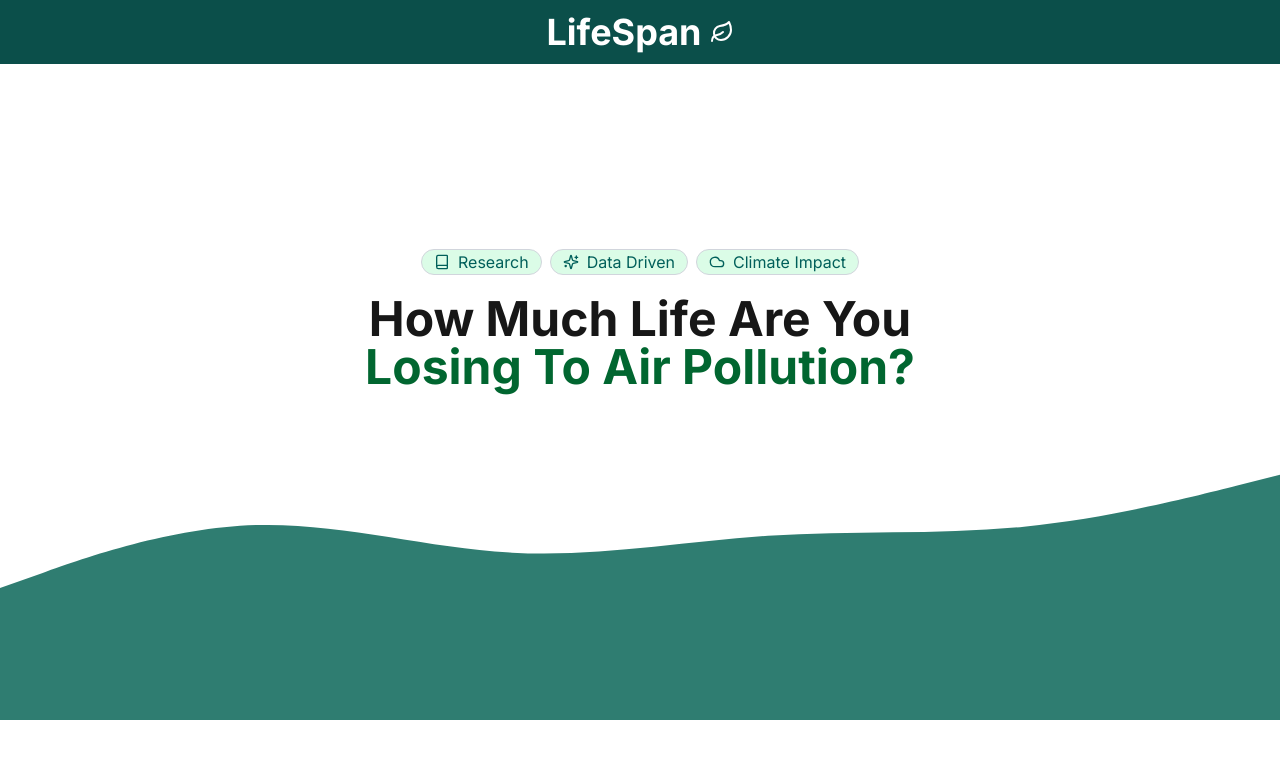
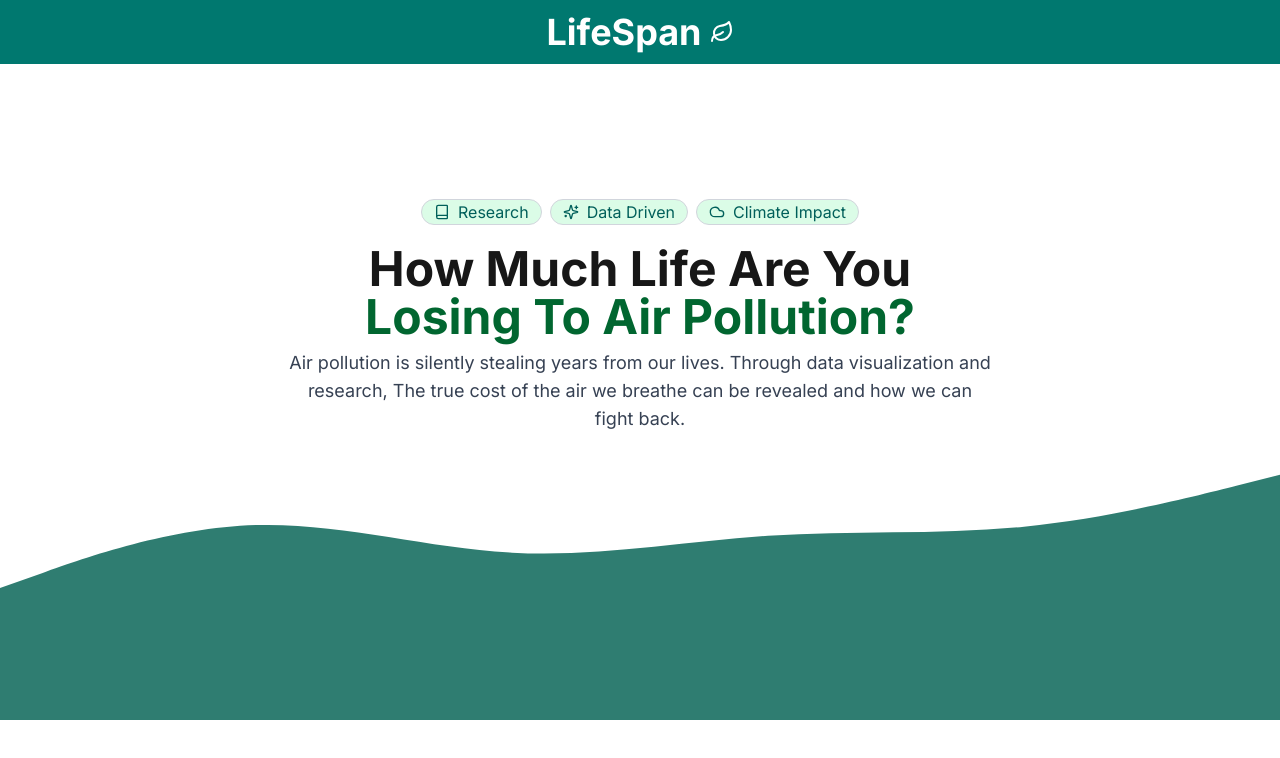
Before and after one commit to aneeshpatne/LifeSpan, a Next.js app in the folder frontend/: page / in a window 1280 px wide. Shown: the top 758 px of the page. Built offline with nearby package versions, Linux system fonts and the light colour scheme.

Commit message:
enhance Header and Hero components with updated styles and additional descriptive text

```diff
--- a/frontend/src/components/header.jsx
+++ b/frontend/src/components/header.jsx
@@ -1,9 +1,7 @@
 import { Leaf } from "lucide-react";
-import { Book, Sparkles, Cloud } from "lucide-react";
-import { Badge } from "./hero";
 export default function Header() {
   return (
-    <header className="flex flex-col items-center justify-center gap-2 absolute top-0 h-[8vh] left-0 w-full bg-teal-900">
+    <header className="flex flex-col items-center justify-center gap-2 absolute top-0 h-[8vh] left-0 w-full bg-teal-700">
       <div className="flex items-center justify-center my-2">
         <h1 className="text-4xl font-bold text-white">LifeSpan</h1>
         <Leaf className="ml-2 text-white font-bold" />
--- a/frontend/src/components/hero.jsx
+++ b/frontend/src/components/hero.jsx
@@ -13,11 +13,16 @@ export default function Hero() {
         <Badge name={"Data Driven"} Icon={Sparkles} />
         <Badge name={"Climate Impact"} Icon={Cloud} />
       </div>
-      <div className="flex items-center justify-center">
+      <div className="flex flex-col items-center justify-center">
         <h1 className="font-bold text-5xl text-center">
           How Much Life Are You <br />
           <span className="text-green-800">Losing To Air Pollution?</span>
         </h1>
+        <p className="w-[55vw] text-lg text-center text-gray-700 py-2">
+          Air pollution is silently stealing years from our lives. Through data
+          visualization and research, The true cost of the air we breathe can be
+          revealed and how we can fight back.
+        </p>
       </div>
     </div>
   );
```
